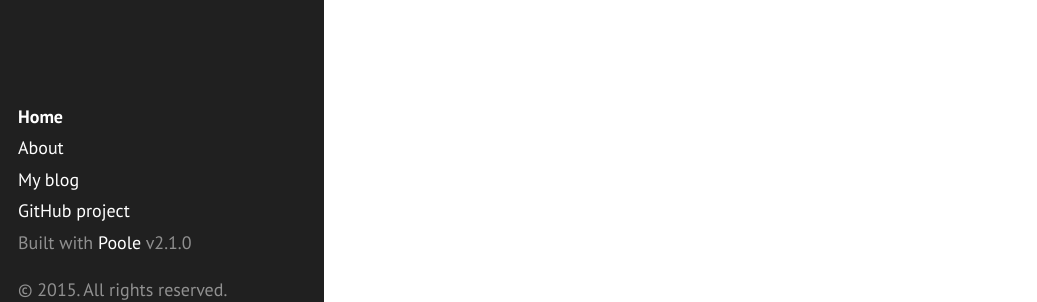
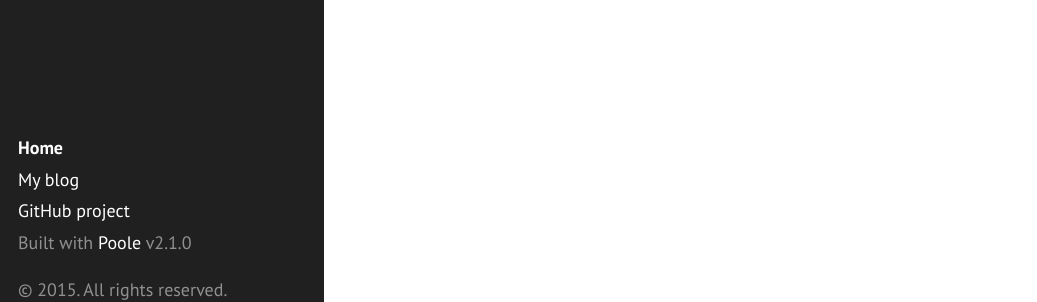
Before and after one commit to OskarKlintrotSkolarbeteWP14/2dv607.oskarklintrot.se, a Jekyll site: the page built from index.html, in a window 1280 px wide. Shown: the part 561-863 px from the top of the page, without its empty margins (0-1037 px from the left). Built offline with Jekyll 4.4.1, drawn with Linux system fonts in a browser that asks for light colours; Markdown is read by kramdown in place of the engine named in the settings.

Commit message:
Update sidebar.html

```diff
--- a/_includes/sidebar.html
+++ b/_includes/sidebar.html
@@ -15,7 +15,7 @@
         {% comment %}
           The code below dynamically generates a sidebar nav of pages with
           `layout: page` in the front-matter. See readme for usage.
-        {% endcomment %}
+
 
         {% assign pages_list = site.pages %}
         {% for node in pages_list %}
@@ -24,6 +24,11 @@
               <a class="sidebar-nav-item{% if page.url == node.url %} active{% endif %}" href="{{ node.url }}">{{ node.title }}</a>
             {% endif %}
           {% endif %}
+        {% endfor %}
+        {% endcomment %}
+
+        {% for node in site.pages_list %}
+          <a class="sidebar-nav-item{% if page.url == page[1] %} active{% endif %}" href="{{ page[1] }}">{{ page[0] }}</a>
         {% endfor %}
 
         <a class="sidebar-nav-item" href="/blog">My blog</a>
```
